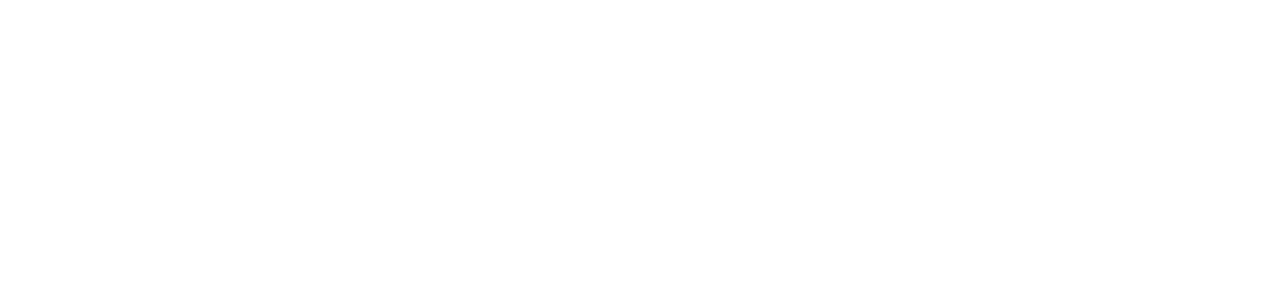
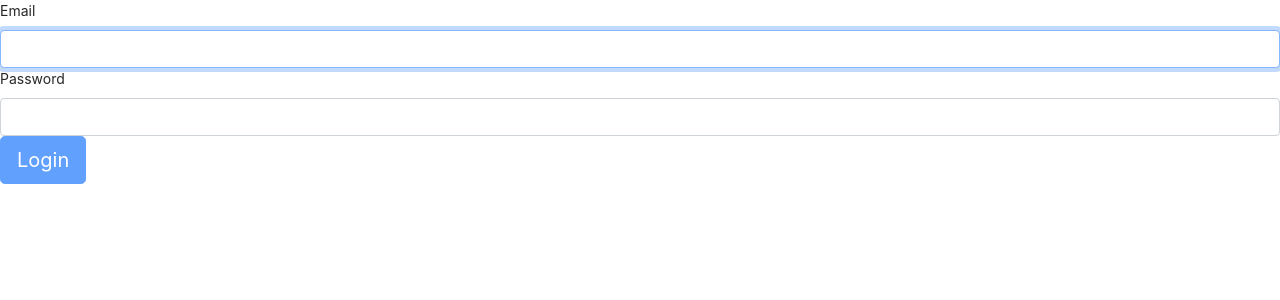
Before and after one commit to johanesimarmata/e-market-frontend, a React (Create React App) app: page /login in a window 1280 px wide. Before the commit this address had no page. Shown: the top 300 px of the page. Built offline with nearby package versions, Linux system fonts and the light colour scheme.

Commit message:
Add Login Page

```diff
--- a/src/App.js
+++ b/src/App.js
@@ -1,11 +1,15 @@
 import { BrowserRouter as Router } from 'react-router-dom';
+import React from 'react'
 import { Layout } from './routes/Layout.js';
+import { UserProvider } from './context/UserContext.js';
 
 function App() {
   return (
-    <Router>
-      <Layout/>
-    </Router>
+      <Router>
+        <UserProvider>
+          <Layout/>
+        </UserProvider>
+      </Router>
   );
 }
 
--- /dev/null
+++ b/src/context/UserContext.js
@@ -0,0 +1,14 @@
+import React, { createContext, useState } from 'react'
+
+export const UserContext = createContext();
+
+export const UserProvider = props => {
+    const userItem = localStorage.getItem("user");
+    const currentUser = userItem && JSON.parse(localStorage.getItem("user"));
+    const [user, setUser] = useState(currentUser ? currentUser : null);
+    return(
+        <UserContext.Provider value={[user, setUser]}>
+            {props.children}
+        </UserContext.Provider>
+    );
+}
--- /dev/null
+++ b/src/pages/Login/LoginPage.js
@@ -0,0 +1,67 @@
+import React, { useContext, useState } from "react";
+import Form from "react-bootstrap/Form";
+import Button from "react-bootstrap/Button";
+import { UserContext } from "../../context/UserContext";
+import { useNavigate } from "react-router-dom";
+
+export const LoginPage = () => {
+  const [setUser] = useContext(UserContext);
+  const navigate = useNavigate();
+  const [username, setUsername] = useState("");
+  const [password, setPassword] = useState("");
+
+  function validateForm() {
+    return username.length > 0 && password.length > 0;
+  }
+
+  async function handleSubmit(event) {
+    event.preventDefault();
+    try {
+      const response = await fetch('http://tk.oauth.getoboru.xyz/login', {
+        method: 'post',
+        body: JSON.stringify({ username, password }),
+        headers: {'Content-Type': 'application/json'}
+      });
+
+      if (!response.ok){
+        if (response.status === 401) alert('Kode / PIN Pertandingan Salah');
+        else if (response.status === 400) alert('Tidak memasukkan Kode / PIN pertandingan');
+        else alert('Terdapat kesalahan pada server, harap kontak admin');
+        return;
+      }
+      const content = await response.json();
+      setUser(content)
+      localStorage.setItem("user", JSON.stringify(content));
+      navigate('/e-wallet');
+    } catch(err) {
+      alert('Terdapat kesalahan pada server, harap kontak admin');
+    }
+  }
+
+  return (
+    <div className="Login">
+      <Form onSubmit={handleSubmit}>
+        <Form.Group size="lg" controlId="email">
+          <Form.Label>Email</Form.Label>
+          <Form.Control
+            autoFocus
+            type="text"
+            value={username}
+            onChange={(e) => setUsername(e.target.value)}
+          />
+        </Form.Group>
+        <Form.Group size="lg" controlId="password">
+          <Form.Label>Password</Form.Label>
+          <Form.Control
+            type="password"
+            value={password}
+            onChange={(e) => setPassword(e.target.value)}
+          />
+        </Form.Group>
+        <Button block size="lg" type="submit" disabled={!validateForm()}>
+          Login
+        </Button>
+      </Form>
+    </div>
+  );
+}
--- a/src/routes/ApplicationRoutes.js
+++ b/src/routes/ApplicationRoutes.js
@@ -1,19 +1,36 @@
 import {
      Routes,
-     Route
+     Route,
+     Navigate,
  } from 'react-router-dom'
 import { ExamplePage } from '../pages/example/ExamplePage'
 import { EWalletPage } from '../pages/e-wallet/EWalletPage'
 import { OrderListPage } from '../pages/order/OrderListPage'
 import { OrderDetailPage } from '../pages/order/OrderDetailPage'
+import { LoginPage } from '../pages/Login/LoginPage'
+import { UserContext } from '../context/UserContext'
+import { useCallback, useContext } from 'react'
+
 
 export const ApplicationRoutes = () => {
+     const [user] = useContext(UserContext);
+     const ProtectedRoute = useCallback((element) => {
+          if (!user) return (<Navigate to='/login'></Navigate>);
+          return element;
+     }, [user])
+
+     const LoginRoute = useCallback((element) => {
+          if (user) return (<Navigate to='/e-wallet'></Navigate>);
+          return element;
+     }, [user]);
+
      return(
           <Routes>
                <Route path='/' element={<ExamplePage/>}/>
-               <Route path='/e-wallet' element={<EWalletPage/>}/>
-               <Route path='/order' element={<OrderListPage/>}/>
-               <Route path='/order/detail' element={<OrderDetailPage/>}/>
+               <Route path='/login' element={LoginRoute(<LoginPage/>)}/>
+               <Route path='/e-wallet' element={ProtectedRoute(<EWalletPage/>)}/>
+               <Route path='/order' element={ProtectedRoute(<OrderListPage/>)}/>
+               <Route path='/order/detail' element={ProtectedRoute(<OrderDetailPage/>)}/>
           </Routes>
      )
 }
```
